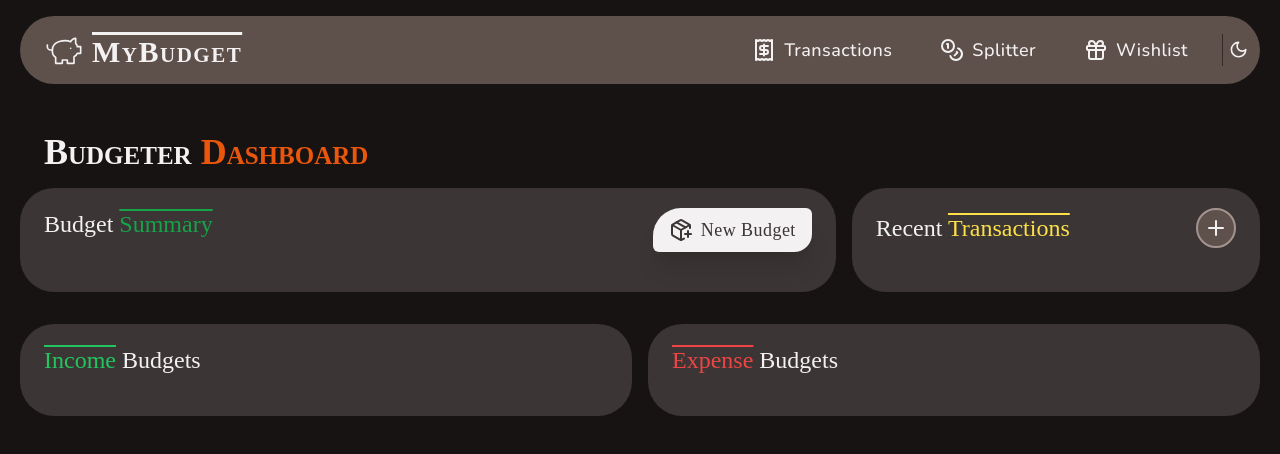
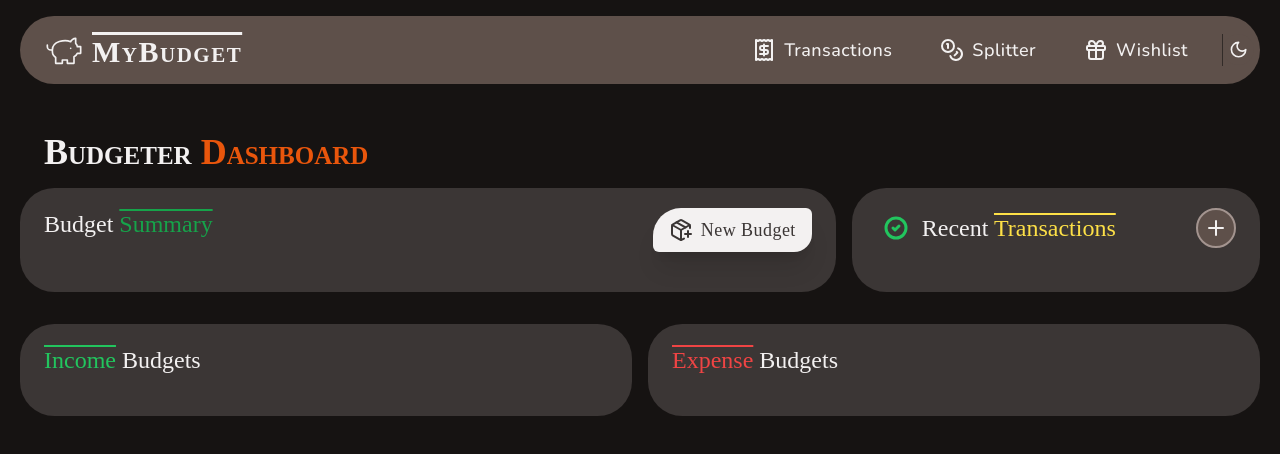
Before and after one commit to maateh/budgeter, a React (Vite) app: page / in a window 1280 px wide. Shown: the top 454 px of the page. Built offline with nearby package versions, Linux system fonts and the light colour scheme; a web font is replaced by a local one.

Commit message:
processing transactions moved into the RecentTransactions component

```diff
--- a/src/components/shared/RecentTransactions.tsx
+++ b/src/components/shared/RecentTransactions.tsx
@@ -5,9 +5,9 @@ import { useNavigate } from "react-router-dom"
 import { ChevronRightCircle, Plus } from "lucide-react"
 
 // types
+import { ModelCollection } from "@/types"
 import Budget from "@/models/Budget"
 import Transaction from "@/models/Transaction"
-import { ModelCollection } from "@/types"
 
 // shadcn
 import { Button } from "@/components/ui/button"
@@ -15,11 +15,13 @@ import { Button } from "@/components/ui/button"
 // components
 import AddTransactionsPopover from "@/components/shared/AddTransactionsPopover"
 import TransactionPreview from "@/components/shared/TransactionPreview"
+import StatusSwitcher from "@/components/shared/StatusSwitcher"
 
 type RecentTransactionsProps = {
   transactions: Transaction[]
   startingQuantity?: number
   loadingQuantity?: number
+  defaultStatus?: 'processing' | 'processed'
 } & (
   | { budget: Budget; budgets?: never }
   | { budgets: ModelCollection['budget']; budget?: never }
@@ -29,11 +31,13 @@ const RecentTransactions = ({
   transactions,
   startingQuantity = 5,
   loadingQuantity = 0,
+  defaultStatus = 'processed',
   budget,
   budgets
 }: RecentTransactionsProps) => {
   const navigate = useNavigate()
   const [quantity, setQuantity] = useState(startingQuantity)
+  const [status, setStatus] = useState(defaultStatus)
 
   const handleViewMore = () => {
     if (loadingQuantity > 0 && transactions.length > quantity) {
@@ -46,7 +50,14 @@ const RecentTransactions = ({
   return (
     <>
       <div className="mb-5 flex justify-between items-center">
-        <h2>Recent <span className="text-yellow-300 overline">Transactions</span></h2>
+        <div className="flex items-center gap-x-1.5">
+          <StatusSwitcher status={status} setStatus={setStatus} />
+          {status === 'processed' ? (
+            <h2>Recent <span className="text-yellow-300 overline">Transactions</span></h2>
+          ) : (
+            <h2>Processing <span className="text-blue-500 overline">Transactions</span></h2>
+          )}
+        </div>
         <AddTransactionsPopover budgetId={budget?.id}>
           <Button variant="icon" size="icon">
             <Plus />
@@ -55,7 +66,7 @@ const RecentTransactions = ({
       </div>
 
       <ul className="w-full px-2 grid gap-3">
-        {transactions.slice(0, quantity).map(tr => (
+        {transactions.filter(tr => status === 'processed' ? !tr.processing : tr.processing).slice(0, quantity).map(tr => (
           <li key={tr.id}>
             <TransactionPreview
               transaction={tr}
--- /dev/null
+++ b/src/components/shared/StatusSwitcher.tsx
@@ -0,0 +1,42 @@
+// icons
+import { CheckCircle2, Loader } from "lucide-react"
+
+// shadcn
+import { Button } from "@/components/ui/button"
+
+type StatusSwitcherProps = {
+  status: "processing" | "processed"
+  setStatus: React.Dispatch<React.SetStateAction<"processing" | "processed">>
+  customHandler?: () => void
+}
+
+const StatusSwitcher = ({ status, setStatus, customHandler }: StatusSwitcherProps) => {
+  const handleStatusChanger = () => {
+    setStatus((prevStatus) => prevStatus === 'processed'
+      ? 'processing'
+      : 'processed')
+  }
+
+  return (
+    <Button
+      onClick={customHandler || handleStatusChanger}
+      variant="ghost"
+      size="icon-md"
+      className="hover:bg-foreground/5"
+    >
+      {status === 'processing' ? (
+        <Loader
+          strokeWidth={3}
+          className="text-red-500"
+        />
+      ) : (
+        <CheckCircle2
+          strokeWidth={3}
+          className="text-green-600 dark:text-green-500"
+        />
+      )}
+    </Button>
+  )
+}
+
+export default StatusSwitcher
--- a/src/layouts/_root/pages/budgets/BudgetDetails.tsx
+++ b/src/layouts/_root/pages/budgets/BudgetDetails.tsx
@@ -133,30 +133,18 @@ const BudgetDetails = () => {
 
           <section className="w-full h-fit layout-rounded bg-primary">
             <h2 className="mb-5">
-              Transactions <span className="overline text-blue-500">Under Processing</span>
+              Budget <span className="overline text-blue-500">Notes</span>
             </h2>
 
             <ul className="w-full px-2 flex flex-wrap items-center justify-center gap-x-12 gap-y-4">
-              {Object.values(budget.transactions)
-                .filter(tr => tr.processing)
-                .map(tr => (
-                <li key={tr.id} className="flex-auto w-1/3 min-w-64 max-w-96">
-                  <TransactionPreview
-                    transaction={tr}
-                    budget={budget}
-                  />
-                </li>
-              ))}
+              {/* TODO: implement budget notes */}
             </ul>
           </section>
         </div>
 
         <section className="w-full min-w-80 layout-rounded bg-primary md:w-2/6 md:max-w-lg">
           <RecentTransactions
-            transactions={
-              Object.values(budget.transactions)
-                .filter(tr => !tr.processing)
-            }
+            transactions={Object.values(budget.transactions)}
             startingQuantity={6}
             loadingQuantity={4}
             budget={budget}
--- a/src/layouts/_root/pages/home/Home.hooks.tsx
+++ b/src/layouts/_root/pages/home/Home.hooks.tsx
@@ -12,7 +12,7 @@ export const useDashboardQuery = () => {
       },
       {
         queryKey: ['transaction', 'findAll'],
-        queryFn: () => API.transaction.findAll('processed')
+        queryFn: () => API.transaction.findAll()
       }
     ]
   })
```
